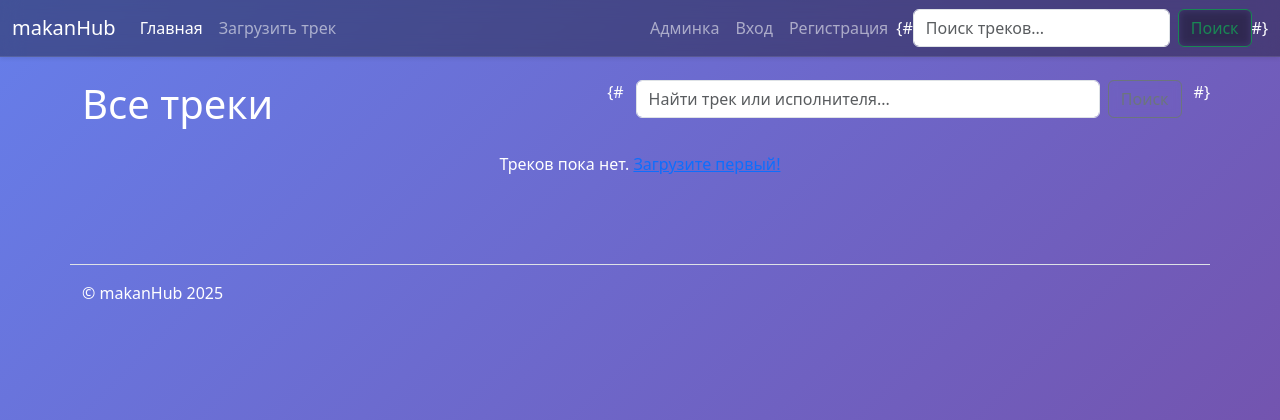
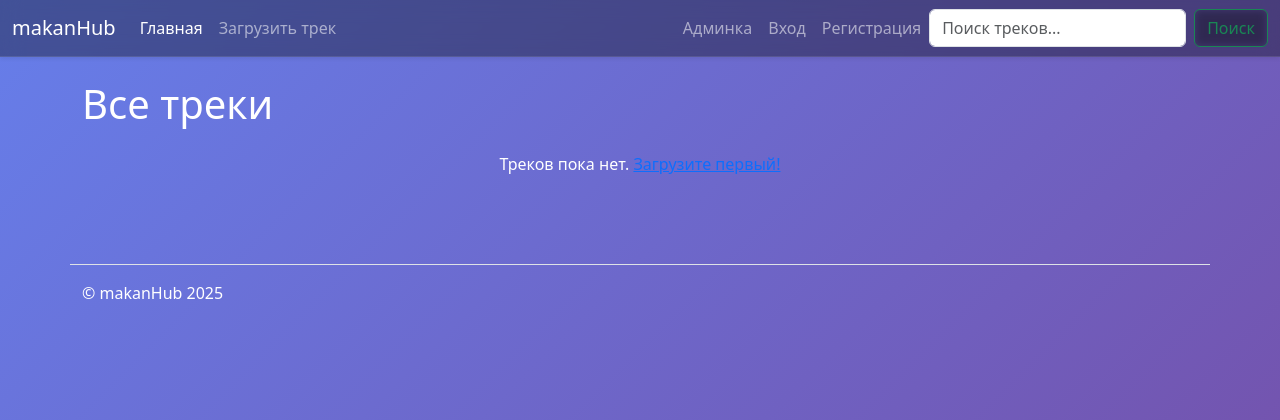
Before and after one commit to heofen/makanHub, a Django app: page / in a window 1280 px wide. Shown: the top 420 px of the page. Run offline with Django 5.2, Linux system fonts and the light colour scheme; data that the repository does not hold is empty.

Commit message:
Remove commented search forms to eliminate visible {# markers

```diff
--- a/core/templates/core/home.html
+++ b/core/templates/core/home.html
@@ -7,13 +7,7 @@
     <div class="col">
         <h1>Все треки</h1>
     </div>
-    {# Место для поиска #}
-    {# <div class="col-md-6">
-        <form class="d-flex" action="{% url 'home' %}" method="get">
-            <input class="form-control me-2" type="search" placeholder="Найти трек или исполнителя..." name="q" value="{{ request.GET.q }}">
-            <button class="btn btn-outline-secondary" type="submit">Поиск</button>
-        </form>
-    </div> #}
+    <!-- здесь можно добавить форму поиска -->
 </div>
 
 {% if page_obj.object_list %}
--- a/templates/base.html
+++ b/templates/base.html
@@ -84,10 +84,10 @@
                     </li>
                 {% endif %}
             </ul>
-           {# <form class="d-flex" role="search">
+           <form class="d-flex" role="search">
                 <input class="form-control me-2" type="search" placeholder="Поиск треков..." aria-label="Search">
                 <button class="btn btn-outline-success" type="submit">Поиск</button>
-            </form> #}
+            </form>
         </div>
     </div>
 </nav>
```
